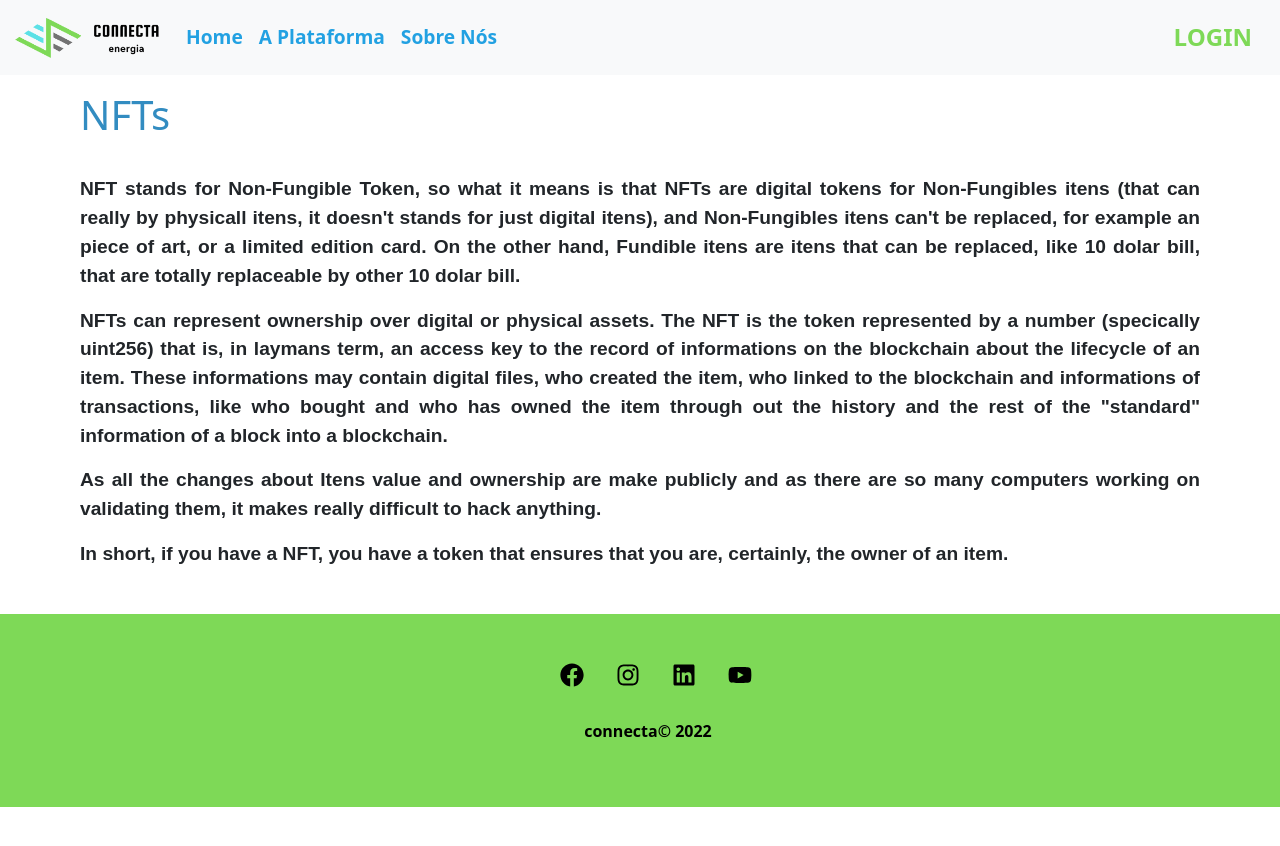
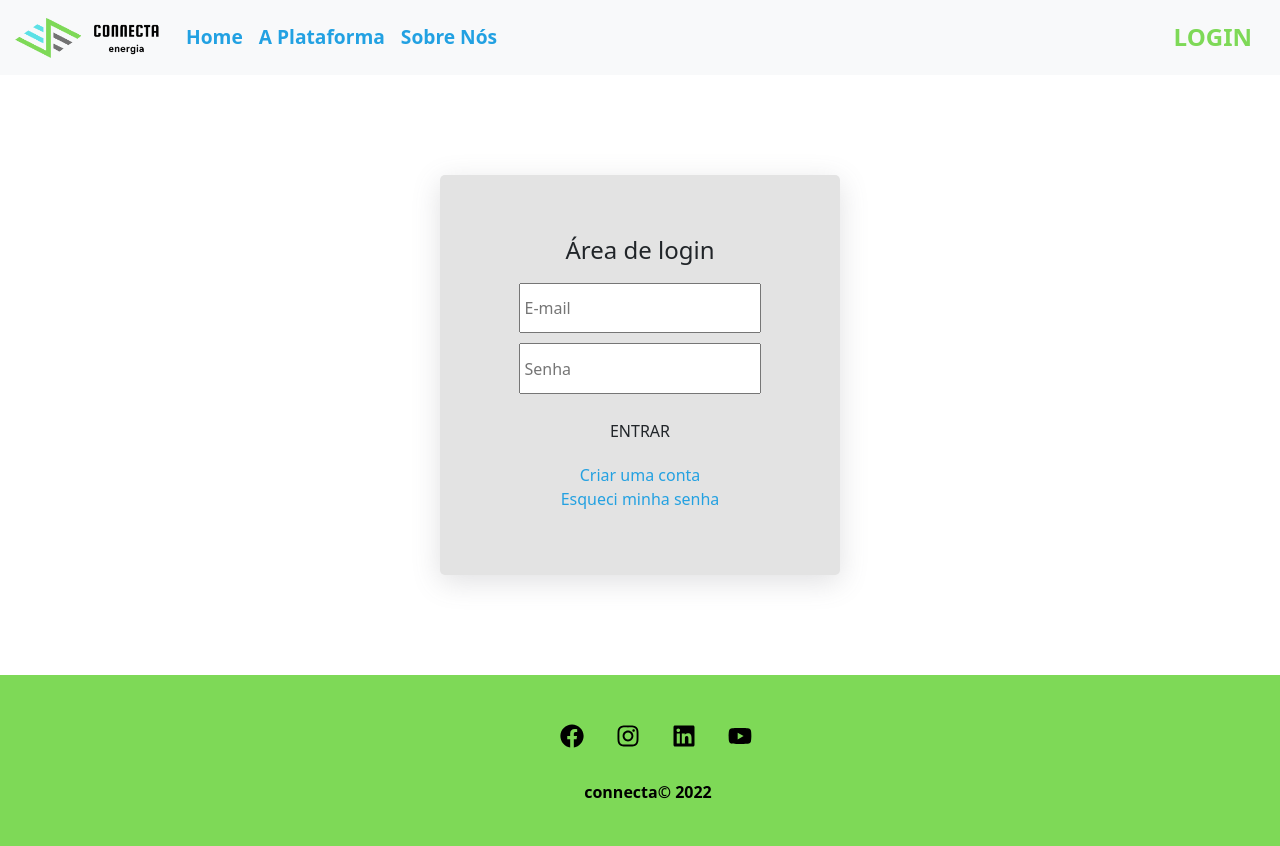
Before and after one commit to MarcusGANunes/DataTrend, a React (Create React App) app: page /login in a window 1280 px wide. Shown: the top 846 px of the page. Before the commit the page ends 807 px from the top, so only its background shows below. Built offline with nearby package versions, Linux system fonts and the light colour scheme.

Commit message:
login added

```diff
--- a/package.json
+++ b/package.json
@@ -17,7 +17,7 @@
     "react-dom": "^17.0.2",
     "react-google-charts": "^4.0.0",
     "react-icons": "^4.3.1",
-    "react-router-dom": "^6.2.2",
+    "react-router-dom": "^6.3.0",
     "react-scripts": "5.0.0",
     "reactstrap": "^9.0.1",
     "styled-components": "^5.3.3",
--- a/src/pages/login.js
+++ b/src/pages/login.js
@@ -1,40 +1,46 @@
-import React from 'react';
-import '../styles/plataforma.modules.css'
+import React, { useState } from "react";
+import { NavLink } from 'react-router-dom'
 
-export default function NFTs() {
-  return (
-    <div className='NFTs'>
-      <div className="title">
-        <h1>NFTs</h1>
-      </div>
-      <div className="texts">
-        <p>NFT stands for Non-Fungible Token, so what it means is
-          that NFTs are digital tokens for Non-Fungibles itens
-          (that can really by physicall itens, it doesn't stands
-          for just digital itens), and Non-Fungibles itens can't be replaced, for example an piece of art, or
-          a limited edition card. On the other hand, Fundible itens are itens that
-          can be replaced, like 10 dolar bill, that are totally
-          replaceable by other 10 dolar bill.</p>
-        <p>
-          NFTs can represent ownership over digital or physical
-          assets. The NFT is the token represented by a number
-          (specically uint256) that is, in laymans term, an
-          access key to the record of informations on the
-          blockchain about the lifecycle of an item. These informations
-          may contain digital files, who created the item, who
-          linked to the blockchain and informations of transactions,
-          like who bought and who has owned the item
-          through out the history and the rest of the "standard"
-          information of a block into a blockchain.</p>
-        <p>
-          As all the changes about Itens value and ownership
-          are make publicly and as there are so
-          many computers working on validating them,
-          it makes really difficult to hack anything.
-        </p>
-        <p>In short, if you have a NFT, you have a token that ensures that
-          you are, certainly, the owner of an item.</p>
-      </div>
-    </div>
-  );
+import '../styles/login.modules.css'
+
+const LoginArea = () => {
+
+    const [email, setEmail] = useState('')
+    const [password, setPassword] = useState('')
+
+    return (
+        <div className="login">
+            <div className="login-area">
+                <span className="header">Área de login</span>
+                <form action="">
+                    <input
+                        type="username"
+                        placeholder="E-mail"
+                        value={email}
+                        onChange={e => {
+                            setEmail(e.target.value)
+                        }}
+                    />
+                    <input
+                        type="password"
+                        placeholder="Senha"
+                        value={password}
+                        onChange={e => {
+                            setPassword(e.target.value)
+                        }}
+                    />
+                </form>
+                <div
+                    className="btn"
+                >
+                    ENTRAR
+                </div>
+                <NavLink to='/signup'>Criar uma conta</NavLink>
+                <NavLink to='/recover'>Esqueci minha senha</NavLink>
+
+            </div>
+        </div>
+    )
 }
+
+export default LoginArea
--- /dev/null
+++ b/src/styles/login.modules.css
@@ -0,0 +1,67 @@
+:root {
+    --primary-blue: #24A1E1;
+    --light-color: #f4f4f4;
+    --gray:  #e3e3e3;
+}
+
+.header {
+    font-weight: 350;
+    font-size: 1.5rem;
+    line-height: 1.5rem;
+    margin-bottom: 1rem;
+}
+
+.subheader {
+    font-size: .8rem;
+    margin-bottom: 1rem;
+}
+
+.login{
+    display: flex;
+    justify-content: center;
+}
+
+.login-area {
+    display: flex;
+    justify-content: center;
+    align-items: center;
+    margin: 100px auto;
+    background: var(--gray);
+    border-radius: 5px;
+    height: 400px;
+    width: 400px;
+    flex-direction: column;
+    box-shadow: rgba(100, 100, 111, 0.2) 0px 7px 29px 0px;
+}
+
+.login-area form {
+    display: flex;
+    flex-direction: column;
+    align-items: center;
+    justify-content: center;
+}
+
+.login-area input {
+    margin: 5px 0;
+    padding: .7rem .2rem;
+}
+
+.login a{
+    color: var(--primary-blue) !important;
+}
+
+a.btn {
+    color: #000 !important;
+}
+
+.btn {
+    padding: .2rem 0;
+    border-radius: 0;
+    width: 100px;
+    margin: 1rem 0;
+}
+
+.btn:hover {
+    color: var(--light-color) !important;
+    background: var(--primary-blue);
+}
```
Also changed, not shown: 1 other file (tests, documents, lock files or other folders).
